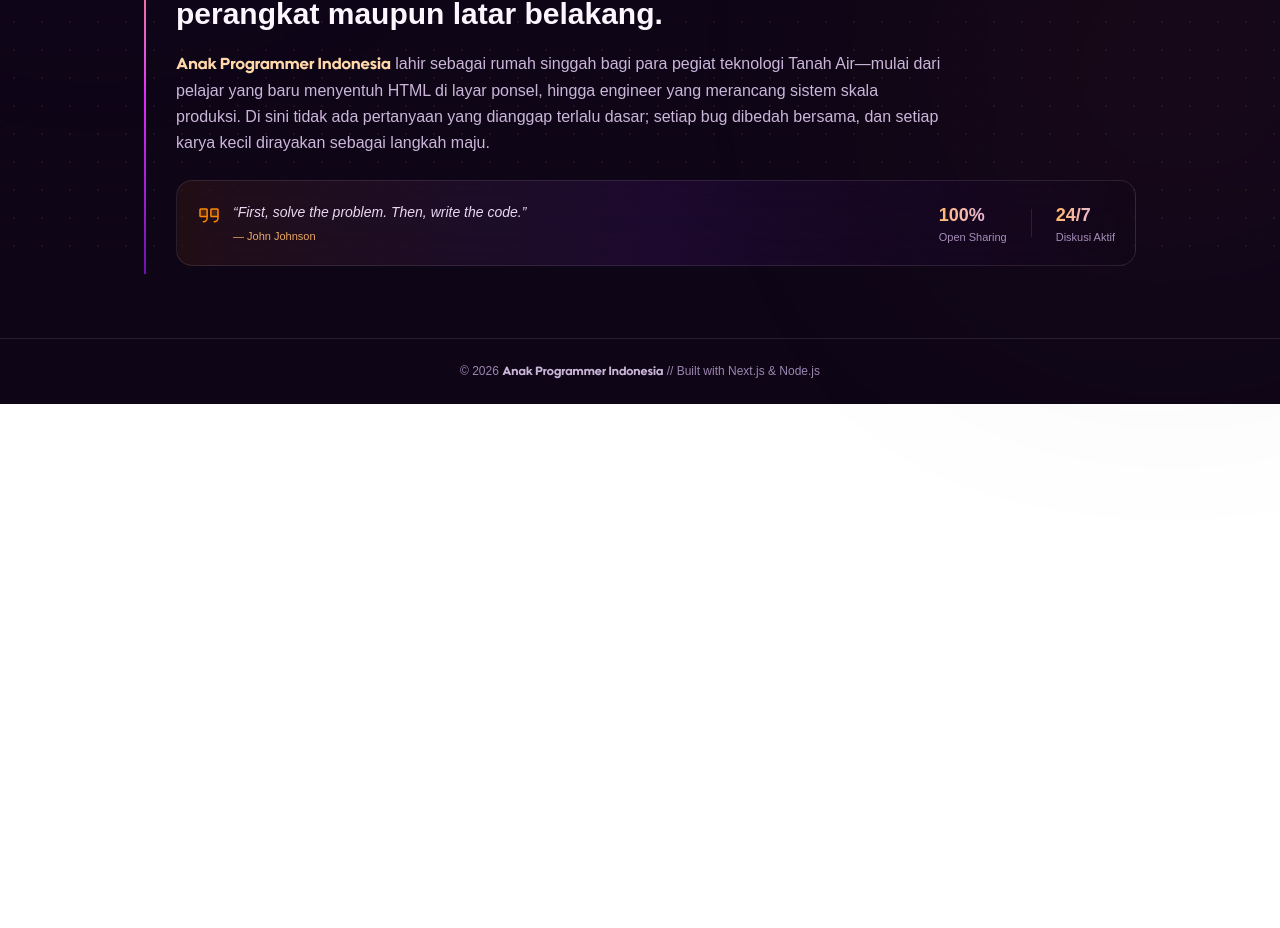
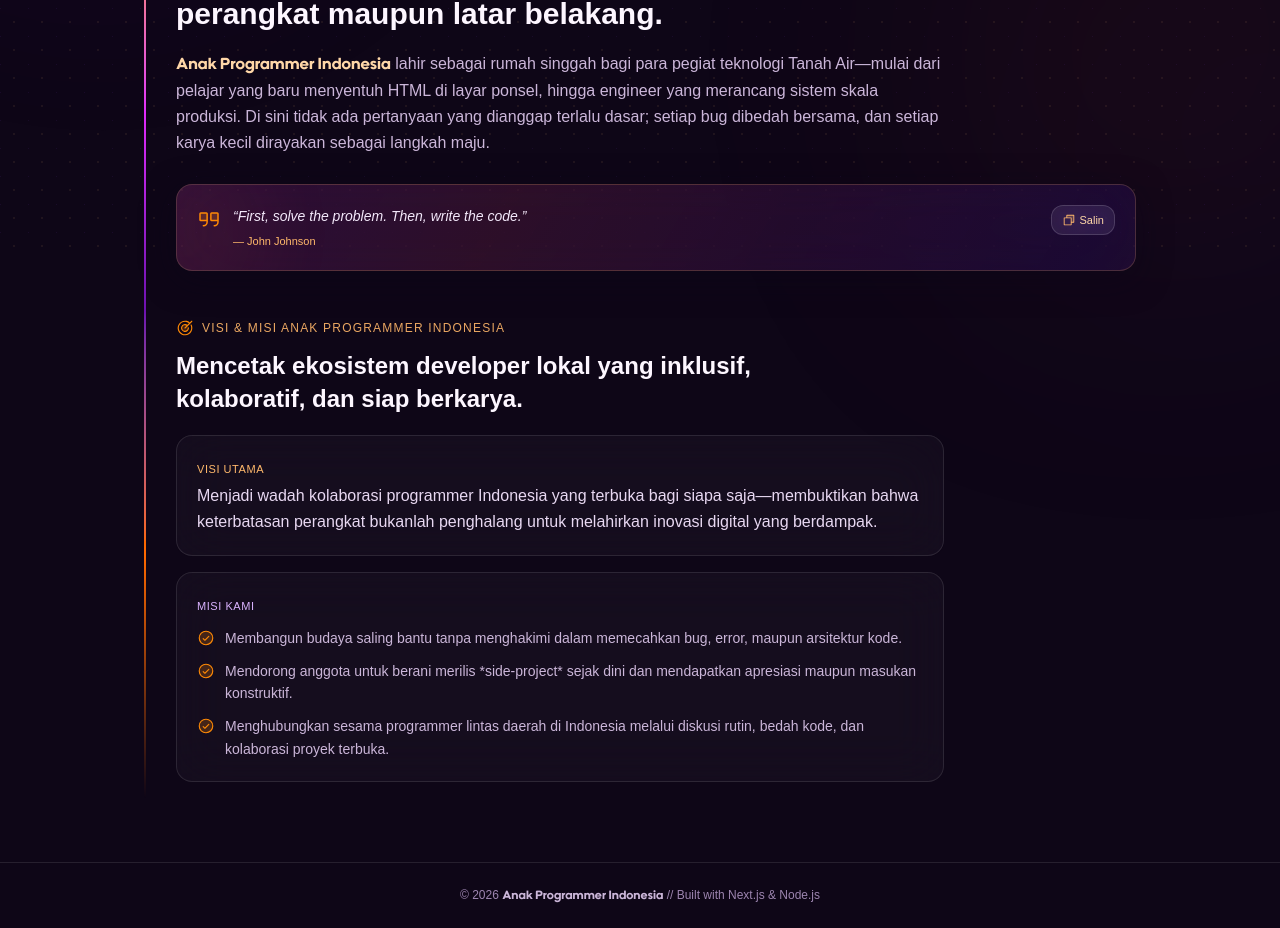
Before and after one commit to amotionwebsite/api-community-web, a Next.js app in the folder client/: page / in a window 1280 px wide. Shown: the part 552-1480 px from the top of the page. Before the commit the page ends 956 px from the top, so only its background shows below. Built offline with nearby package versions, Linux system fonts and the light colour scheme.

Commit message:
feat: animasi background quotes, tombol salin interaktif, dan section visi misi

```diff
--- a/client/src/app/page.js
+++ b/client/src/app/page.js
@@ -7,15 +7,20 @@ import {
   CaretRight,
   Quotes,
   Info,
+  Copy,
+  Check,
+  Target,
+  CheckCircle,
 } from "@phosphor-icons/react";
 import { MOTIVATIONAL_QUOTES } from "../data/quotes";
 
 const FULL_TEXT = "Tempat Ngoding, Diskusi Error, dan Pamer Karya Bareng.";
 
-export default function Home() {
+export default function HomeView() {
   const [typedText, setTypedText] = useState("");
   const [showBrandText, setShowBrandText] = useState(true);
   const [quote, setQuote] = useState(MOTIVATIONAL_QUOTES[0]);
+  const [copied, setCopied] = useState(false);
   const { scrollYProgress } = useScroll();
 
   const bgColor = useTransform(
@@ -55,6 +60,24 @@ export default function Home() {
     return () => clearInterval(cycleInterval);
   }, []);
 
+  const handleCopyQuote = async () => {
+    const textToCopy = `"${quote.text}" — ${quote.author}`;
+    try {
+      await navigator.clipboard.writeText(textToCopy);
+      setCopied(true);
+      setTimeout(() => setCopied(false), 2000);
+    } catch {
+      const textarea = document.createElement("textarea");
+      textarea.value = textToCopy;
+      document.body.appendChild(textarea);
+      textarea.select();
+      document.execCommand("copy");
+      document.body.removeChild(textarea);
+      setCopied(true);
+      setTimeout(() => setCopied(false), 2000);
+    }
+  };
+
   return (
     <motion.div
       style={{ backgroundColor: bgColor }}
@@ -79,7 +102,7 @@ export default function Home() {
         />
       </div>
 
-      {/* Floating Glass Navbar dengan Logo & Teks Diperbesar */}
+      {/* Floating Glass Navbar */}
       <motion.header
         initial={{ y: -24, opacity: 0 }}
         animate={{ y: 0, opacity: 1 }}
@@ -143,7 +166,7 @@ export default function Home() {
 
       {/* Main Content */}
       <main className="relative z-10 max-w-5xl mx-auto px-4 pt-12 pb-16 flex-1 flex flex-col justify-center">
-        {/* Typing Heading dengan Font Coolvetica & Gradasi Bergerak */}
+        {/* Typing Heading dengan Font Coolvetica */}
         <div className="min-h-[135px] sm:min-h-[120px] mb-5 flex items-center">
           <motion.h1
             animate={{
@@ -222,14 +245,14 @@ export default function Home() {
           </motion.div>
         </motion.div>
 
-        {/* Section: Tentang Anak Programmer Indonesia */}
+        {/* Section 1: Tentang Anak Programmer Indonesia */}
         <motion.section
           initial={{ opacity: 0, y: 28 }}
           animate={{ opacity: 1, y: 0 }}
           transition={{ duration: 0.7, delay: 0.65 }}
           className="relative"
         >
-          <div className="relative pl-5 sm:pl-8 py-2 before:content-[''] before:absolute before:left-0 before:top-0 before:bottom-0 before:w-[2px] before:bg-gradient-to-b before:from-orange-400 before:via-fuchsia-500 before:to-purple-800">
+          <div className="relative pl-5 sm:pl-8 pt-2 pb-10 before:content-[''] before:absolute before:left-0 before:top-0 before:bottom-0 before:w-[2px] before:bg-gradient-to-b before:from-orange-400 before:via-fuchsia-500 before:to-purple-800">
             <div className="inline-flex items-center gap-2 text-xs font-mono uppercase tracking-widest text-orange-300/90 mb-3">
               <motion.span
                 animate={{
@@ -252,7 +275,7 @@ export default function Home() {
               Tumbuh dari baris kode pertama, tanpa batas perangkat maupun latar belakang.
             </h2>
 
-            <p className="text-sm sm:text-base text-[#cbb6d9] leading-relaxed max-w-3xl mb-6">
+            <p className="text-sm sm:text-base text-[#cbb6d9] leading-relaxed max-w-3xl mb-7">
               <span
                 style={{ fontFamily: "var(--font-utendo), sans-serif" }}
                 className="text-orange-200"
@@ -262,37 +285,167 @@ export default function Home() {
               lahir sebagai rumah singgah bagi para pegiat teknologi Tanah Air—mulai dari pelajar yang baru menyentuh HTML di layar ponsel, hingga engineer yang merancang sistem skala produksi. Di sini tidak ada pertanyaan yang dianggap terlalu dasar; setiap bug dibedah bersama, dan setiap karya kecil dirayakan sebagai langkah maju.
             </p>
 
-            {/* Kutipan Motivasi Tokoh Dinamis & Highlight */}
-            <div className="p-4 sm:p-5 rounded-2xl bg-gradient-to-r from-orange-500/[0.08] via-purple-900/[0.2] to-transparent border border-white/10 backdrop-blur-xl flex flex-col sm:flex-row sm:items-center justify-between gap-4">
+            {/* Box Quotes dengan Background Animasi Bergerak & Tombol Salin */}
+            <motion.div
+              animate={{
+                backgroundPosition: ["0% 50%", "100% 50%", "0% 50%"],
+              }}
+              transition={{
+                duration: 8,
+                repeat: Infinity,
+                ease: "easeInOut",
+              }}
+              style={{
+                backgroundImage:
+                  "linear-gradient(120deg, rgba(249,115,22,0.16), rgba(126,34,206,0.26), rgba(236,72,153,0.14), rgba(46,16,101,0.35), rgba(249,115,22,0.16))",
+                backgroundSize: "240% 240%",
+              }}
+              className="relative p-4 sm:p-5 rounded-2xl border border-orange-300/20 backdrop-blur-2xl shadow-[0_8px_32px_rgba(12,5,24,0.5)] overflow-hidden"
+            >
+              {/* Aura Cahaya Halus Bergerak di Dalam Box */}
+              <motion.div
+                animate={{
+                  x: ["-25%", "25%", "-25%"],
+                  opacity: [0.25, 0.5, 0.25],
+                }}
+                transition={{
+                  duration: 6,
+                  repeat: Infinity,
+                  ease: "easeInOut",
+                }}
+                className="pointer-events-none absolute -top-10 -left-10 w-44 h-44 rounded-full bg-orange-500/25 blur-2xl"
+              />
+
+              <div className="relative z-10 flex items-start justify-between gap-3">
                 <div className="flex items-start gap-3">
                   <Quotes
                     weight="duotone"
                     className="text-2xl text-orange-400 shrink-0 mt-0.5"
                   />
                   <div>
-                  <p className="text-xs sm:text-sm italic text-[#e8d8f2] leading-relaxed mb-1">
+                    <p className="text-xs sm:text-sm italic text-[#f3e8fa] leading-relaxed mb-1.5">
                       &ldquo;{quote.text}&rdquo;
                     </p>
-                  <span className="block text-[11px] font-mono text-orange-300/90">
+                    <span className="block text-[11px] font-mono text-orange-300">
                       — {quote.author}
                     </span>
                   </div>
                 </div>
 
-              <div className="flex items-center gap-6 shrink-0 pt-2 sm:pt-0 border-t sm:border-t-0 border-white/10 font-mono">
-                <div>
-                  <div className="text-lg font-extrabold bg-gradient-to-r from-orange-300 to-purple-300 bg-clip-text text-transparent">
-                    100%
+                {/* Tombol Salin Quotes dengan Animasi Klik */}
+                <motion.button
+                  type="button"
+                  onClick={handleCopyQuote}
+                  whileHover={{ scale: 1.08 }}
+                  whileTap={{ scale: 0.85, rotate: -8 }}
+                  title="Salin Quotes"
+                  className={`shrink-0 inline-flex items-center gap-1.5 px-2.5 py-1.5 rounded-xl border text-[11px] font-mono backdrop-blur-md transition-colors ${
+                    copied
+                      ? "bg-emerald-500/20 border-emerald-400/50 text-emerald-200"
+                      : "bg-white/[0.07] hover:bg-white/[0.14] border-white/15 text-orange-200"
+                  }`}
+                >
+                  <AnimatePresence mode="wait" initial={false}>
+                    {copied ? (
+                      <motion.span
+                        key="copied"
+                        initial={{ scale: 0.4, opacity: 0, rotate: -30 }}
+                        animate={{ scale: 1, opacity: 1, rotate: 0 }}
+                        exit={{ scale: 0.4, opacity: 0 }}
+                        transition={{ type: "spring", stiffness: 450, damping: 20 }}
+                        className="inline-flex items-center gap-1"
+                      >
+                        <Check weight="bold" className="text-sm text-emerald-300" />
+                        <span>Tersalin</span>
+                      </motion.span>
+                    ) : (
+                      <motion.span
+                        key="copy"
+                        initial={{ scale: 0.4, opacity: 0 }}
+                        animate={{ scale: 1, opacity: 1 }}
+                        exit={{ scale: 0.4, opacity: 0 }}
+                        transition={{ duration: 0.18 }}
+                        className="inline-flex items-center gap-1"
+                      >
+                        <Copy weight="duotone" className="text-sm text-orange-300" />
+                        <span>Salin</span>
+                      </motion.span>
+                    )}
+                  </AnimatePresence>
+                </motion.button>
               </div>
-                  <div className="text-[11px] text-[#a78eb8]">Open Sharing</div>
+            </motion.div>
           </div>
-                <div className="h-7 w-[1px] bg-white/10" />
-                <div>
-                  <div className="text-lg font-extrabold bg-gradient-to-r from-orange-300 to-purple-300 bg-clip-text text-transparent">
-                    24/7
+
+          {/* Section 2: Visi & Misi Anak Programmer Indonesia */}
+          <div className="relative pl-5 sm:pl-8 pt-2 pb-4 before:content-[''] before:absolute before:left-0 before:top-0 before:bottom-0 before:w-[2px] before:bg-gradient-to-b before:from-purple-800 before:via-orange-500 before:to-transparent">
+            <div className="inline-flex items-center gap-2 text-xs font-mono uppercase tracking-widest text-orange-300/90 mb-3">
+              <motion.span
+                animate={{
+                  scale: [1, 1.16, 1],
+                }}
+                transition={{
+                  duration: 2.8,
+                  repeat: Infinity,
+                  ease: "easeInOut",
+                }}
+                className="inline-flex items-center justify-center"
+              >
+                <Target weight="duotone" className="text-lg text-orange-400" />
+              </motion.span>
+              <span>Visi &amp; Misi Anak Programmer Indonesia</span>
             </div>
-                  <div className="text-[11px] text-[#a78eb8]">Diskusi Aktif</div>
+
+            <h3 className="text-xl sm:text-2xl font-bold text-[#fdf6ff] leading-snug mb-5 max-w-2xl">
+              Mencetak ekosistem developer lokal yang inklusif, kolaboratif, dan siap berkarya.
+            </h3>
+
+            <div className="space-y-4 max-w-3xl">
+              {/* Visi */}
+              <div className="p-4 sm:p-5 rounded-2xl bg-white/[0.03] border border-white/10 backdrop-blur-xl">
+                <span className="inline-block text-[11px] font-mono uppercase tracking-wider text-orange-300 mb-1.5">
+                  Visi Utama
+                </span>
+                <p className="text-sm sm:text-base text-[#e8d8f2] leading-relaxed">
+                  Menjadi wadah kolaborasi programmer Indonesia yang terbuka bagi siapa saja—membuktikan bahwa keterbatasan perangkat bukanlah penghalang untuk melahirkan inovasi digital yang berdampak.
+                </p>
               </div>
+
+              {/* Misi */}
+              <div className="p-4 sm:p-5 rounded-2xl bg-white/[0.03] border border-white/10 backdrop-blur-xl space-y-3">
+                <span className="inline-block text-[11px] font-mono uppercase tracking-wider text-purple-300">
+                  Misi Kami
+                </span>
+
+                <ul className="space-y-2.5 text-xs sm:text-sm text-[#cbb6d9] leading-relaxed">
+                  <li className="flex items-start gap-2.5">
+                    <CheckCircle
+                      weight="duotone"
+                      className="text-lg text-orange-400 shrink-0 mt-0.5"
+                    />
+                    <span>
+                      Membangun budaya saling bantu tanpa menghakimi dalam memecahkan bug, error, maupun arsitektur kode.
+                    </span>
+                  </li>
+                  <li className="flex items-start gap-2.5">
+                    <CheckCircle
+                      weight="duotone"
+                      className="text-lg text-orange-400 shrink-0 mt-0.5"
+                    />
+                    <span>
+                      Mendorong anggota untuk berani merilis *side-project* sejak dini dan mendapatkan apresiasi maupun masukan konstruktif.
+                    </span>
+                  </li>
+                  <li className="flex items-start gap-2.5">
+                    <CheckCircle
+                      weight="duotone"
+                      className="text-lg text-orange-400 shrink-0 mt-0.5"
+                    />
+                    <span>
+                      Menghubungkan sesama programmer lintas daerah di Indonesia melalui diskusi rutin, bedah kode, dan kolaborasi proyek terbuka.
+                    </span>
+                  </li>
+                </ul>
               </div>
             </div>
           </div>
@@ -308,7 +461,7 @@ export default function Home() {
         >
           Anak Programmer Indonesia
         </span>{" "}
-        // Built with Next.js & Node.js
+        // Built with Next.js &amp; Node.js
       </footer>
     </motion.div>
   );
```
Lines whose indentation alone changed are shown as unchanged.
